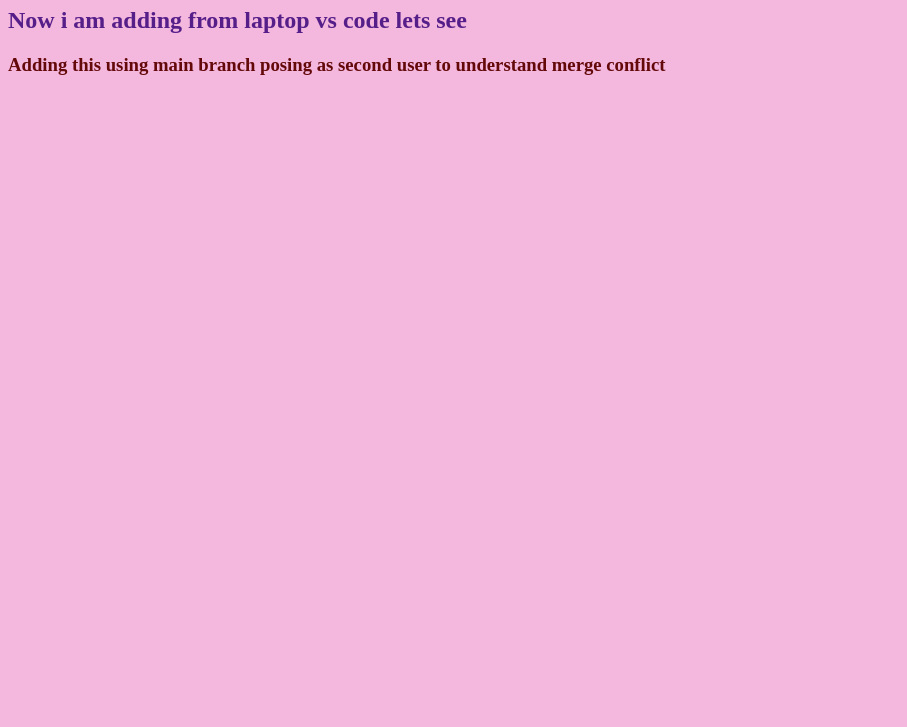
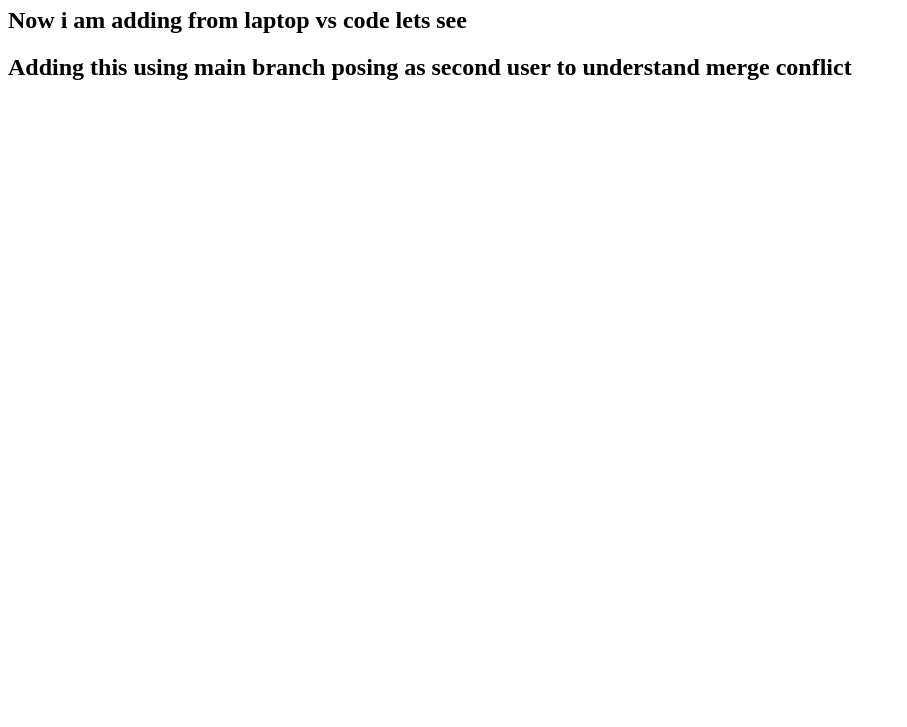
Before and after one commit to Bharathi1116/Vikasa, a plain HTML site: page index.html in a window 1280 px wide. Shown: the part 73-800 px from the top of the page, without its empty margins (0-907 px from the left). Drawn offline with Linux system fonts and the light colour scheme.

Commit message:
Revert "with this i'm going to try to revert commits"
This reverts commit f5667fbf98183c7c2893a87ec1fa6d6ee9c86a50.

```diff
--- a/index.html
+++ b/index.html
@@ -5,14 +5,12 @@
     <meta name="viewport" content="width=device-width, initial-scale=1.0" />
     <title>Document</title>
   </head>
-  <body style="background-color: rgb(244, 183, 221)">
+  <body>
     <h1>My Git Practice, let's see how it turns out</h1>
-    <h2 style="color: rgb(85, 30, 137)">
-      Now i am adding from laptop vs code lets see
-    </h2>
-    <h3 style="color: rgb(99, 9, 9)">
+    <h2>Now i am adding from laptop vs code lets see</h2>
+    <h2>
       Adding this using main branch posing as second user to understand merge
       conflict
-    </h3>
+    </h2>
   </body>
 </html>
```
